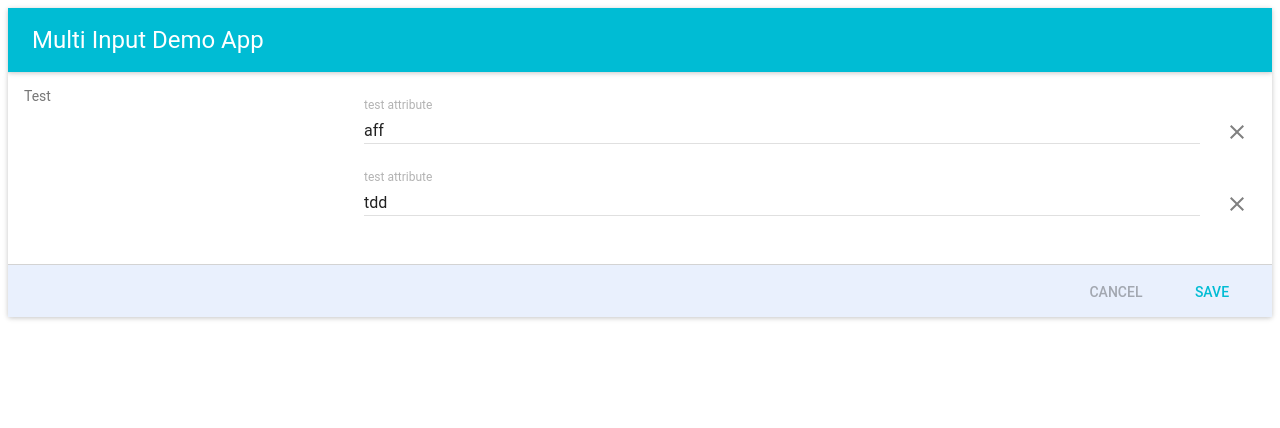
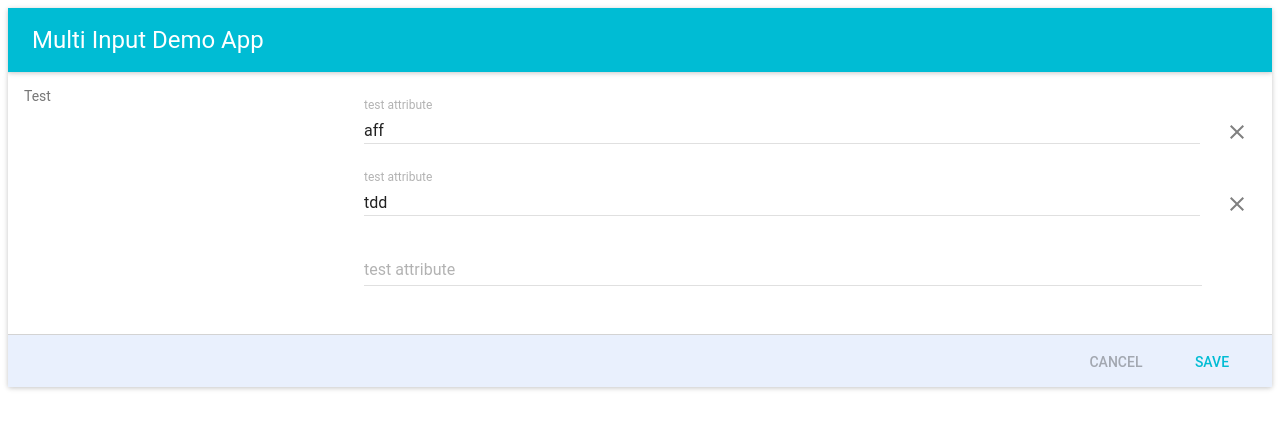
Before and after one commit to gazdagergo/multi-input, a React (Create React App) app: page / in a window 1280 px wide. Shown: the top 428 px of the page. Built offline with nearby package versions, Linux system fonts and the light colour scheme.

Commit message:
implement add new

```diff
--- a/src/multi-input.js
+++ b/src/multi-input.js
@@ -19,7 +19,8 @@ class MultiInput extends React.Component {
   }
 
   state = {
-    values: null
+    values: null,
+    newValue: '',
   }
 
   static getDerivedStateFromProps(nextProps) {
@@ -46,7 +47,15 @@ class MultiInput extends React.Component {
   }
 
   handleSave = () => {
-    this.props.onChange(this.state.values);
+    this.handleAddNew(() => this.props.onChange(this.state.values));
+  }
+
+  handleAddNew = callback => {
+    if (!this.state.newValue) return;
+    this.setState(prevState => {
+      const values = prevState.values.concat(this.state.newValue);
+      return { values, newValue: '' };
+    }, callback && (() => callback()));
   }
 
   render() {
@@ -77,6 +86,19 @@ class MultiInput extends React.Component {
                     />
                   </ListItem>
                 )}
+                <ListItem
+                  className="multi-input-list-item multi-input-list-item-add"
+                  disabled
+                >
+                  <TextField
+                    hintText="test attribute"
+                    fullWidth
+                    onChange={ e => this.setState({ newValue: e.target.value }) }
+                    onKeyPress={ e => e.key === 'Enter' && this.handleAddNew() }
+                    value={ this.state.newValue }
+
+                  />
+                </ListItem>
               </List>
             </div>
           </div>
--- a/src/multi-input.scss
+++ b/src/multi-input.scss
@@ -29,6 +29,11 @@
   &-list-item {
     padding-top: 0 !important;
     padding-bottom: 0 !important;
+
+    &-add {
+      margin-top: 22px;
+      margin-right: 54px;
+    }
   }
 
   &-card-actions {
```
